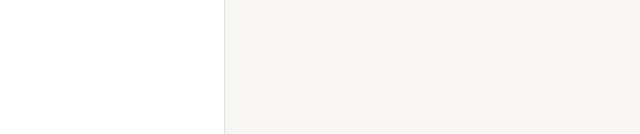
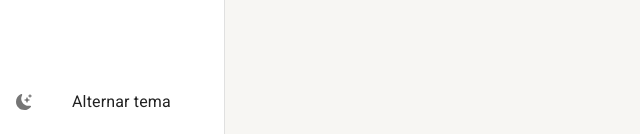
Before and after one commit to wandealves/react-materialui-typescript-web, a React (Create React App) app: page /pagina-inicial in a window 1280 px wide. Shown: the part 666-800 px from the top of the page, without its empty margins (0-640 px from the left). Built offline with nearby package versions, Linux system fonts and the light colour scheme.

Commit message:
feat: alterar mode dark

```diff
--- a/src/shared/components/menu-lateral/MenuLateral.tsx
+++ b/src/shared/components/menu-lateral/MenuLateral.tsx
@@ -12,8 +12,9 @@ import {
   useTheme
 } from '@mui/material';
 import { Box } from '@mui/system';
+import {BsFillMoonStarsFill} from 'react-icons/bs';
 
-import { useDrawerContext } from '../../contexts';
+import { useAppThemeContext, useDrawerContext } from '../../contexts';
 
 interface IListItemLinkProps {
   to: string;
@@ -49,6 +50,7 @@ export const MenuLateral: React.FC = ({ children }) => {
   const theme = useTheme();
   const smDown = useMediaQuery(theme.breakpoints.down('sm'));
   const { isDrawerOpen, drawerOptions, toggleDrawerOpen } = useDrawerContext();
+  const {toggleTheme} = useAppThemeContext();
 
   return (
     <>
@@ -91,6 +93,18 @@ export const MenuLateral: React.FC = ({ children }) => {
               ))}
             </List>
           </Box>
+
+          <Box>
+            <List component="nav">
+              <ListItemButton onClick={toggleTheme}>
+                <ListItemIcon>
+                  <BsFillMoonStarsFill/>
+                </ListItemIcon>
+                <ListItemText primary="Alternar tema"></ListItemText>
+              </ListItemButton>
+            </List>
+          </Box>
+
         </Box>
       </Drawer>
 
--- a/src/shared/themes/Dark.ts
+++ b/src/shared/themes/Dark.ts
@@ -3,6 +3,7 @@ import { cyan, yellow } from '@mui/material/colors';
 
 export const DarkTheme = createTheme({
   palette: {
+    mode:'dark',
     primary: {
       main: yellow[700],
       dark: yellow[800],
@@ -19,5 +20,10 @@ export const DarkTheme = createTheme({
       default: '#202124',
       paper: '#303134'
     }
+  },
+  typography:{
+    allVariants:{
+      color: 'white'
+    }
   }
 });
```
